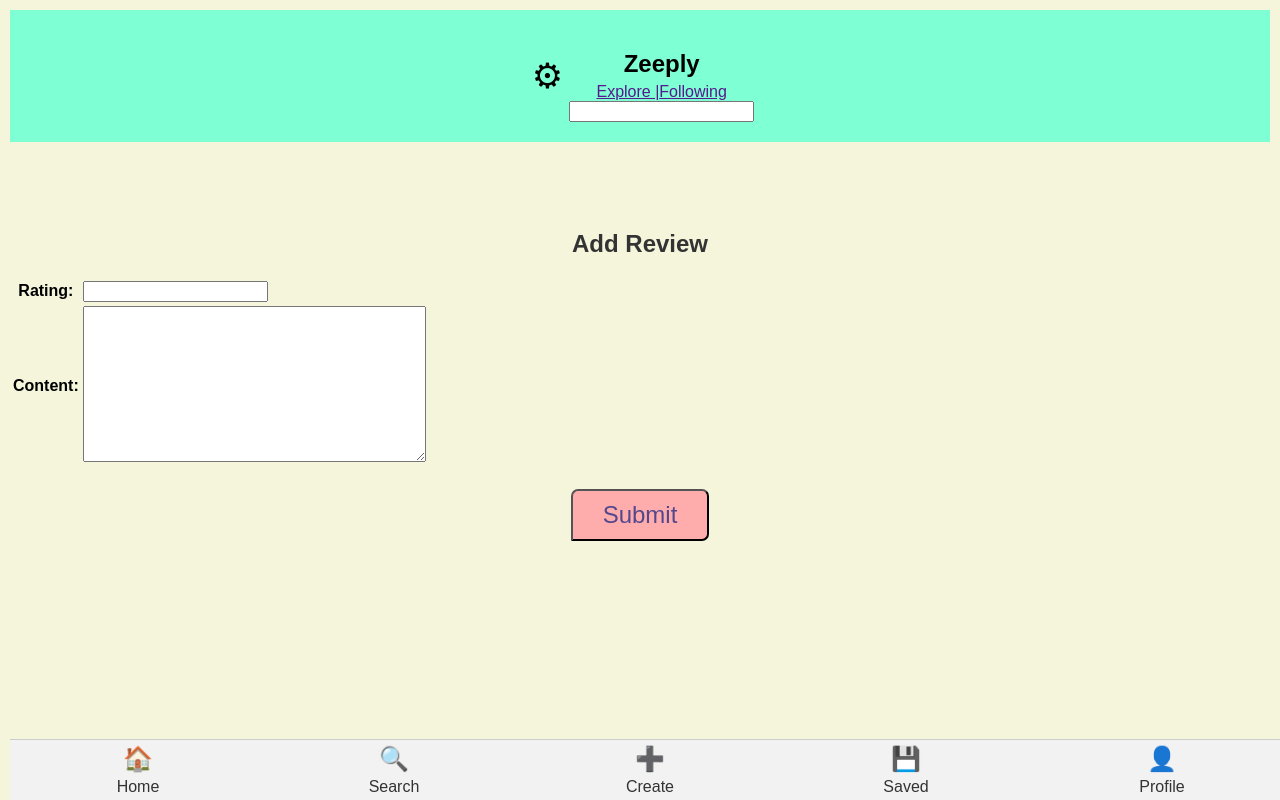
After one commit to elonner/zeeply, a Django app: page /posts/1/reviews/create/ in a window 1280 px wide. The commit adds this page. Run offline with Django 4.2, Linux system fonts and the light colour scheme; the visitor is signed in with stand-in values (Sample User, id 1); parts of the project's set-up code (start-up, migrations or seed data) failed here and were passed over.

Commit message:
adds Review model and create functionality

```diff
--- a/main_app/admin.py
+++ b/main_app/admin.py
@@ -1,8 +1,9 @@
 from django.contrib import admin
 
 # Register your models here.
-from .models import Skill, Post, Profile
+from .models import Skill, Post, Profile, Review
 
 admin.site.register(Skill)
 admin.site.register(Post)
 admin.site.register(Profile)
+admin.site.register(Review)
--- a/main_app/models.py
+++ b/main_app/models.py
@@ -56,6 +56,19 @@ class Post(models.Model):
     def get_absolute_url(self):
         return reverse('home_feed_list')
 
+class Review(models.Model):
+    created = models.DateField('date created', default=timezone.now)
+    rating = models.IntegerField(validators=[MinValueValidator(1), MaxValueValidator(5)])
+    content = models.TextField(max_length=500, null=True, blank=True)
+    post = models.ForeignKey(Post, on_delete=models.CASCADE)
+    creator = models.ForeignKey(User, on_delete=models.CASCADE)
+
+    def __str__(self):
+        return f'{self.rating} star review for {self.post}'
+
+    def get_absolute_url(self):
+        return reverse('home_feed_list')
+
 class File(models.Model):
     url = models.CharField(default='.jpg')
     post = models.ForeignKey(Post, on_delete=models.CASCADE)
--- a/main_app/templates/base.html
+++ b/main_app/templates/base.html
@@ -51,7 +51,7 @@
     {% endblock %}
     <footer>
 
-
+        {% if user.is_authenticated %}
             <a href="{% url 'home_feed_list' %}">
                 <span class="icon">&#127968;</span>
                 <span>Home</span>
@@ -73,7 +73,7 @@
                 <span class="icon">&#128100;</span>
                 <span>Profile</span>
             </a>
-
+        {% endif %}
     </footer>
 </body>
 </html>
--- /dev/null
+++ b/main_app/templates/main_app/review_form.html
@@ -0,0 +1,19 @@
+{% extends 'base.html' %}
+
+{% block content %}
+{% if object %}
+    <h1>Edit {{ review }}</h1>
+{% else %}
+    <h1>Add Review</h1>
+{% endif %}
+
+<form action="" method="POST">
+    <!-- Django requires the following for security purposes -->
+    {% csrf_token %}
+    <table>
+        <!-- Render the inputs inside of <tr>s & <td>s -->
+        {{ form.as_table }}
+    </table>
+    <input type="submit" value="Submit" class="btn">
+</form>
+{% endblock %}
--- a/main_app/templates/main_app/user_detail.html
+++ b/main_app/templates/main_app/user_detail.html
@@ -2,7 +2,7 @@
 {% block content %}
 
 <div id="bio">
-    <h2>{{ user }}</h2>
+    <h2>{{ curr_user }}</h2>
     <p>{{ profile.bio }}</p>
     <div>
 
--- a/main_app/urls.py
+++ b/main_app/urls.py
@@ -10,7 +10,6 @@ urlpatterns = [
     path('accounts/signup/', views.signup, name='signup'),
     # PROFILE - create
     path('profiles/create/', views.ProfileCreate.as_view(), name='profiles_create'),
-
     # USER - detail
     path('users/<int:pk>/', views.UsersDetail.as_view(), name='users_detail'),
     # SKILL - create
@@ -27,4 +26,8 @@ urlpatterns = [
     path('posts/<int:pk>/delete/', views.PostDelete.as_view(), name='posts_delete'),
     # POST - save
     path('posts/<int:post_id>/save/', views.save_post, name='posts_save'),
+    # REVIEW - create
+    path('posts/<int:pk>/reviews/create/', views.ReviewCreate.as_view(), name='reviews_create'),
+    # REVIEW - delete
+    # path('posts/<int:pk>/reviews/<int:pk>/delete/', views.ReviewDelete.as_view(), name='reviews_delete'),
 ]
--- a/main_app/views.py
+++ b/main_app/views.py
@@ -5,7 +5,7 @@ from django.views.generic.edit import CreateView, UpdateView, DeleteView, FormVi
 from django.views.generic import ListView, DetailView
 from django.contrib.auth.mixins import LoginRequiredMixin
 from django.contrib.admin.widgets import AdminDateWidget
-from .models import Skill, Post, Profile
+from .models import Skill, Post, Profile, Review
 from django.contrib.auth.models import User
 
 
@@ -38,7 +38,7 @@ class PostCreate(LoginRequiredMixin, CreateView):
     fields = ['title', 'description', 'header', 'contentBlock', 'skill']
 
     def form_valid(self, form):
-        form.instance.creator = self.request.user # form.instance is the finch
+        form.instance.creator = self.request.user # form.instance is the post
         return super().form_valid(form)
 
 #POST - CBV - UPDATE
@@ -50,6 +50,15 @@ class PostUpdate(LoginRequiredMixin, UpdateView):
 class PostDelete(LoginRequiredMixin, DeleteView):
     model = Post
     success_url = '/posts'
+
+class ReviewCreate(LoginRequiredMixin, CreateView):
+    model = Review
+    fields = ['rating', 'content']
+
+    def form_valid(self, form):
+        form.instance.creator = self.request.user # form.instance is the review
+        form.instance.post = Post.objects.get(pk=self.kwargs.get('pk'))
+        return super().form_valid(form)
 
 def save_post(request, post_id):
     Post.objects.get(id=post_id).savedBy.add(request.user.id)
```
Also changed, not shown: main_app/migrations/0011_review.py (added), main_app/migrations/0012_review_creator.py (added), main_app/migrations/0013_alter_review_contentblock_alter_review_rating.py (added), main_app/migrations/0014_remove_review_contentblock_remove_review_creator_and_more.py (added), main_app/migrations/0015_delete_review.py (added), main_app/migrations/0016_review.py (added), main_app/migrations/0017_rename_contentblock_review_content.py (added).
